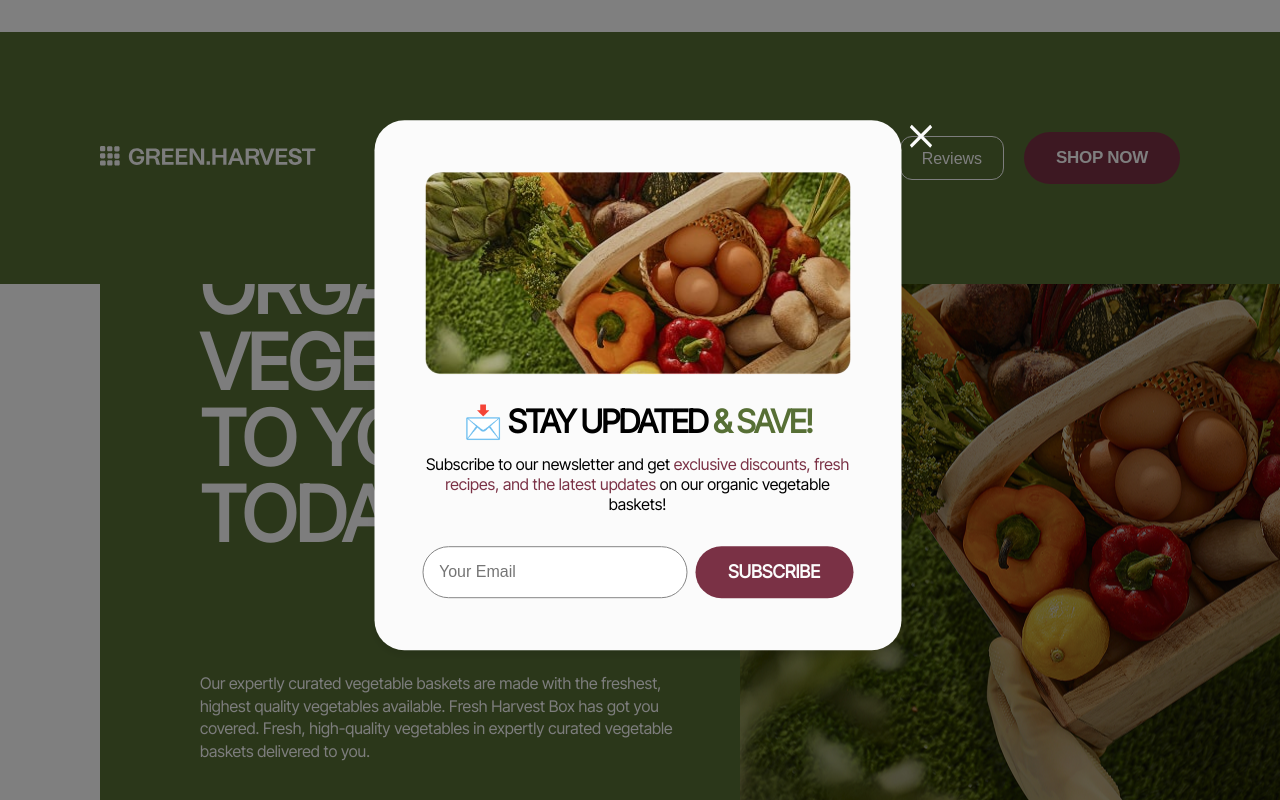
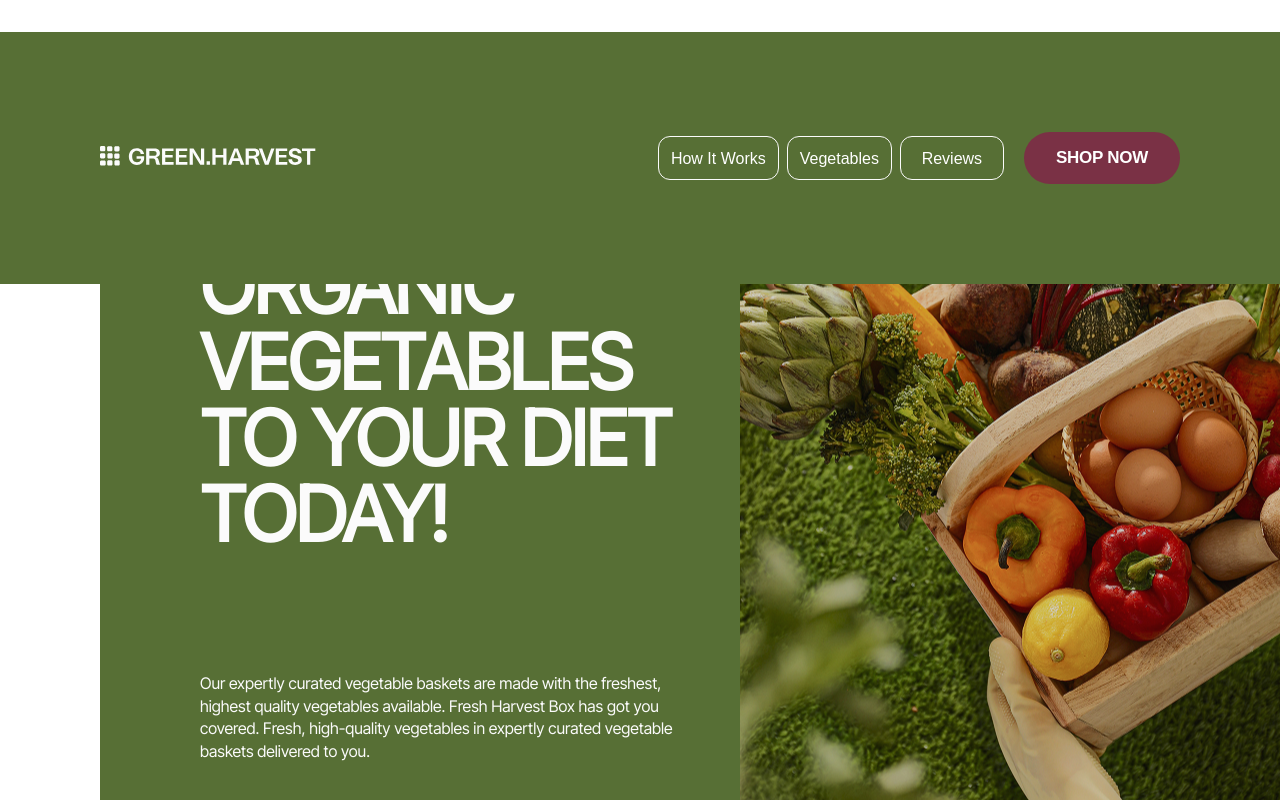
Before and after one commit to denchi21/ProjectVegetable15, a plain HTML site: page index.html in a window 1280 px wide. Shown: the top 800 px of the page. Drawn offline with nearby package versions, Linux system fonts and the light colour scheme; a script that the page names is missing.

Commit message:
Deploying to gh-pages from @ denchi21/ProjectVegetable15@3eade96b6ef56b6c7fc65ad16614e4a17312023b 🚀

```diff
--- a/index.html
+++ b/index.html
@@ -385,7 +385,7 @@
 </div>
 
 
-      <div class="backdrop">
+      <div class="backdrop visually-hidden">
   <div class="modal-content">
     <button class="modal-close" type="button" data-modal-close>
       <svg class="backdrop-button" width="40" height="40">
```
